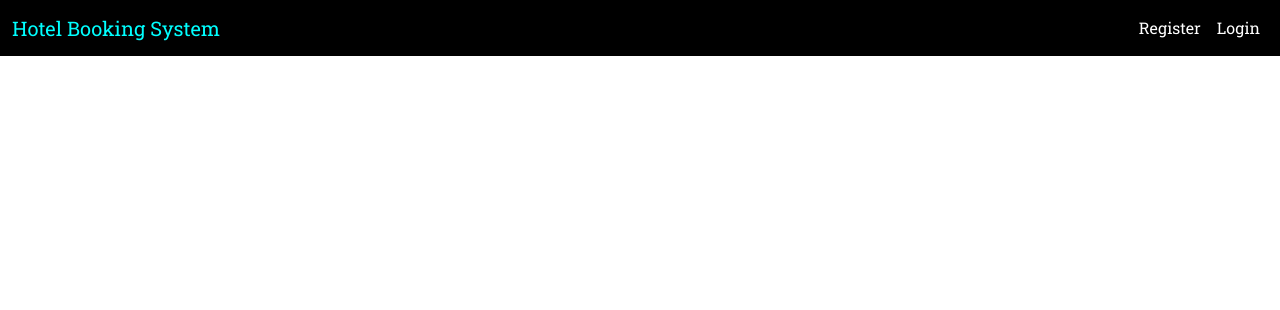
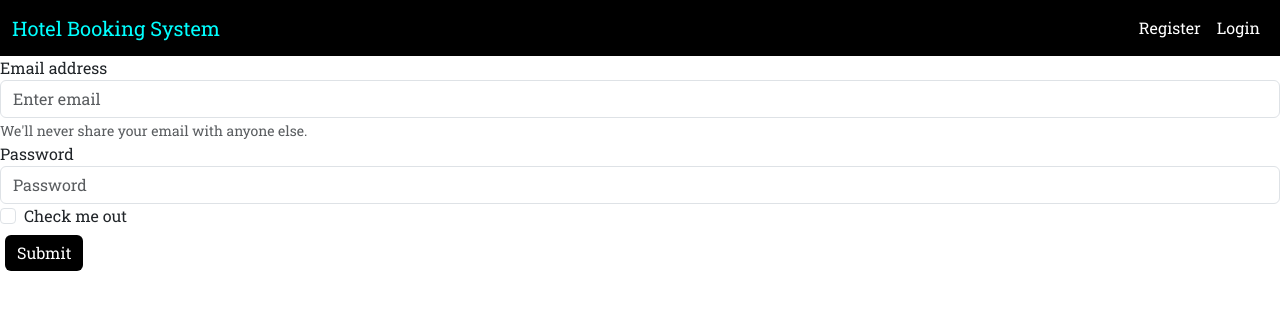
Before and after one commit to amartya895/Hotel-Booking, a React (Create React App) app in the folder client/: page /register in a window 1280 px wide. Shown: the top 310 px of the page. Built offline with nearby package versions, Linux system fonts and the light colour scheme.

Commit message:
added Register and Login Screen

```diff
--- a/client/src/App.js
+++ b/client/src/App.js
@@ -1,8 +1,10 @@
 import "./App.css";
 import Navbar from "./components/Navbar";
-import { Route, Link, Routes } from "react-router-dom";
+import { Route,  Routes } from "react-router-dom";
 import HomeScreen from "./screens/HomeScreen";
 import BookingScreen from "./screens/BookingScreen";
+import RegisterScreen from "./screens/RegisterScreen";
+import LoginScreen from "./screens/LoginScreen";
 
 function App() {
   return (
@@ -12,6 +14,8 @@
       <Routes>
         <Route path="/home" exact Component={HomeScreen} />
         <Route path="/book/:roomid" exact Component={BookingScreen}/>
+        <Route path="/register" exact Component={RegisterScreen}/>
+        <Route path="/login" exact Component={LoginScreen}/>
       </Routes>
     </div>
   );
--- /dev/null
+++ b/client/src/screens/LoginScreen.js
@@ -0,0 +1,11 @@
+import React from 'react'
+
+function LoginScreen() {
+  return (
+    <div>
+
+    </div>
+  )
+}
+
+export default LoginScreen
--- /dev/null
+++ b/client/src/screens/RegisterScreen.js
@@ -0,0 +1,26 @@
+import React from 'react'
+
+function RegisterScreen() {
+  return (
+    <div>
+      <form>
+  <div class="form-group">
+    <label for="exampleInputEmail1">Email address</label>
+    <input type="email" class="form-control" id="exampleInputEmail1" aria-describedby="emailHelp" placeholder="Enter email"/>
+    <small id="emailHelp" class="form-text text-muted">We'll never share your email with anyone else.</small>
+  </div>
+  <div class="form-group">
+    <label for="exampleInputPassword1">Password</label>
+    <input type="password" class="form-control" id="exampleInputPassword1" placeholder="Password"/>
+  </div>
+  <div class="form-group form-check">
+    <input type="checkbox" class="form-check-input" id="exampleCheck1"/>
+    <label class="form-check-label" for="exampleCheck1">Check me out</label>
+  </div>
+  <button type="submit" class="btn btn-primary">Submit</button>
+</form>
+    </div>
+  )
+}
+
+export default RegisterScreen
```
